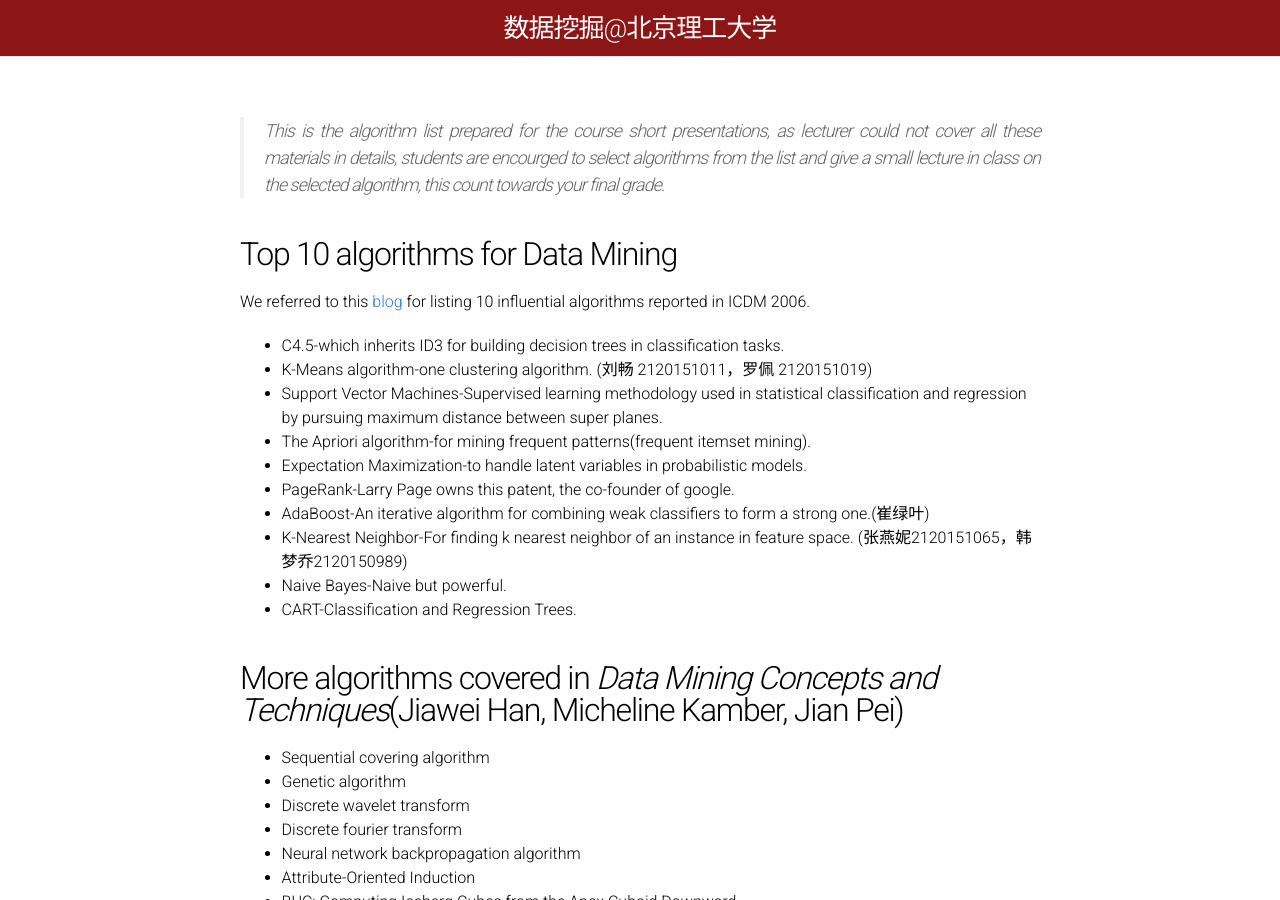
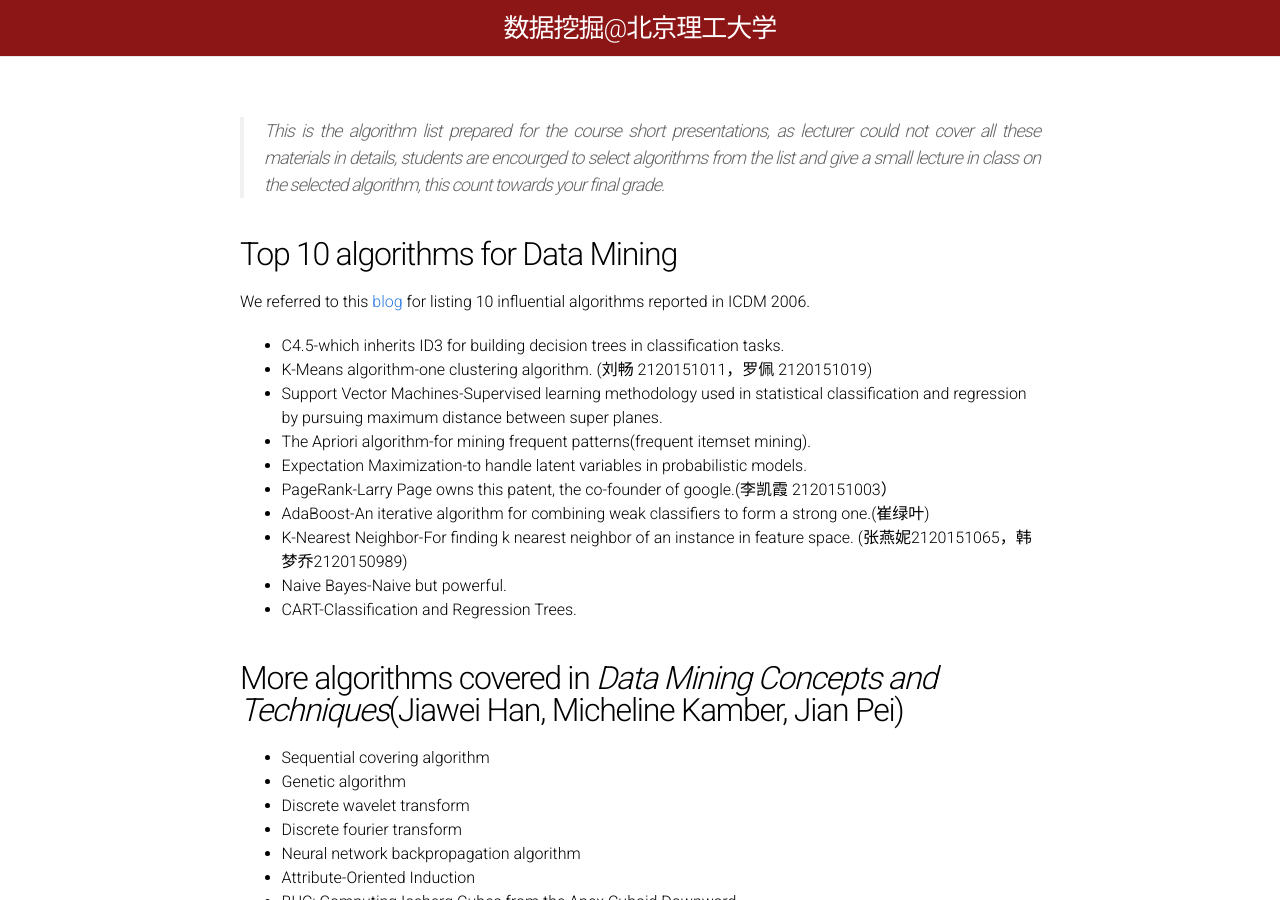
Before and after one commit to BITDM/bitdm.github.io, a Jekyll site: the page built from algorithms/algorithmsList.md, in a window 1280 px wide and 900 px high. Built offline with Jekyll 4.4.1, drawn with Linux system fonts in a browser that asks for light colours.

Commit message:
Update algorithmsList.md
Pagerank has been chosen by Kaixia Li.

```diff
--- a/algorithms/algorithmsList.md
+++ b/algorithms/algorithmsList.md
@@ -15,7 +15,7 @@ We referred to this [blog](http://blog.csdn.net/leo2007608/article/details/93478
 + Support Vector Machines-Supervised learning methodology used in statistical classification and regression by pursuing maximum distance between super planes.
 + The Apriori algorithm-for mining frequent patterns(frequent itemset mining).
 + Expectation Maximization-to handle latent variables in probabilistic models.
-+ PageRank-Larry Page owns this patent, the co-founder of google.
++ PageRank-Larry Page owns this patent, the co-founder of google.(李凯霞 2120151003）
 + AdaBoost-An iterative algorithm for combining weak classifiers  to form a strong one.(崔绿叶)
 + K-Nearest Neighbor-For finding k nearest neighbor of an instance in feature space. (张燕妮2120151065，韩梦乔2120150989)
 + Naive Bayes-Naive but powerful.
```
